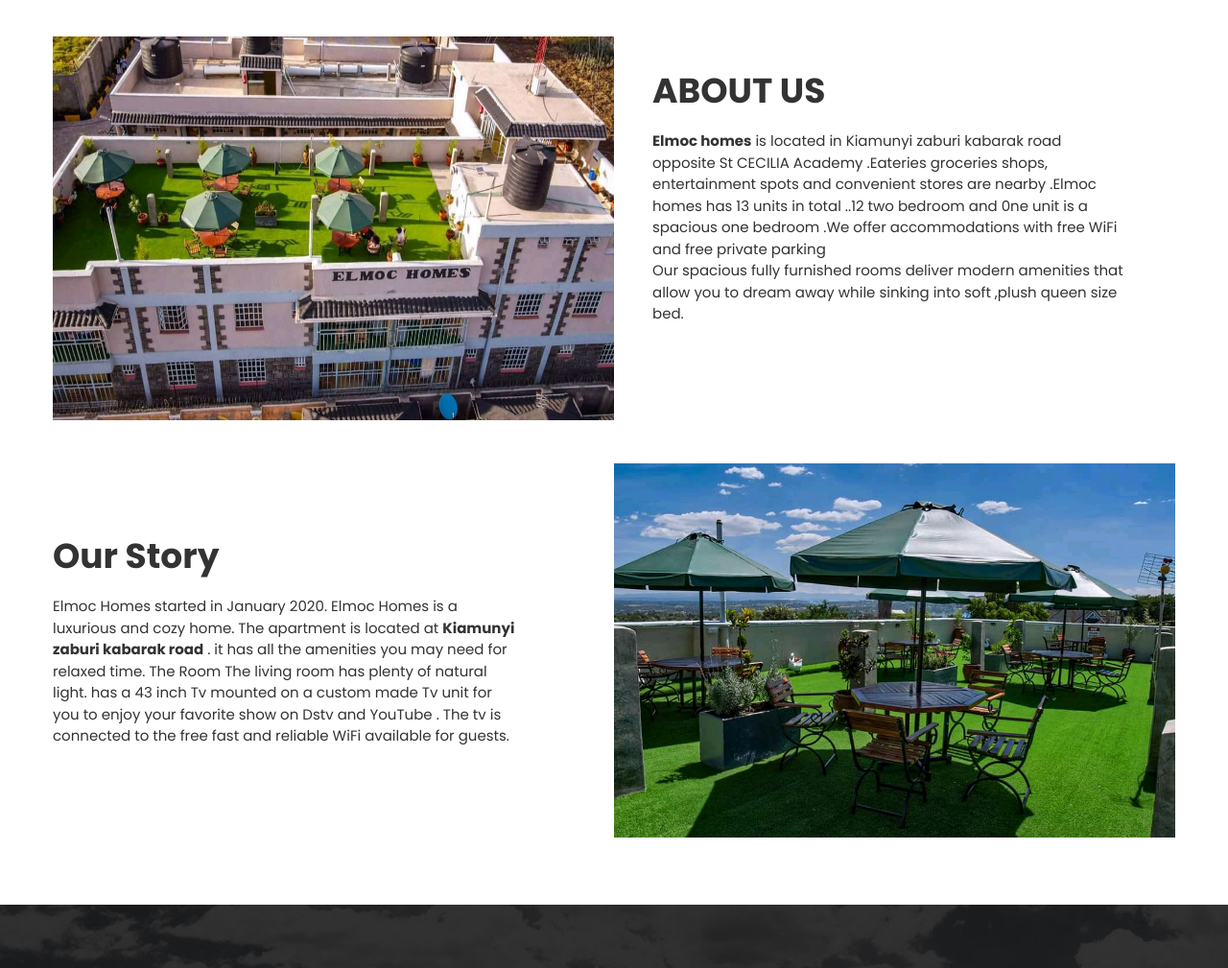
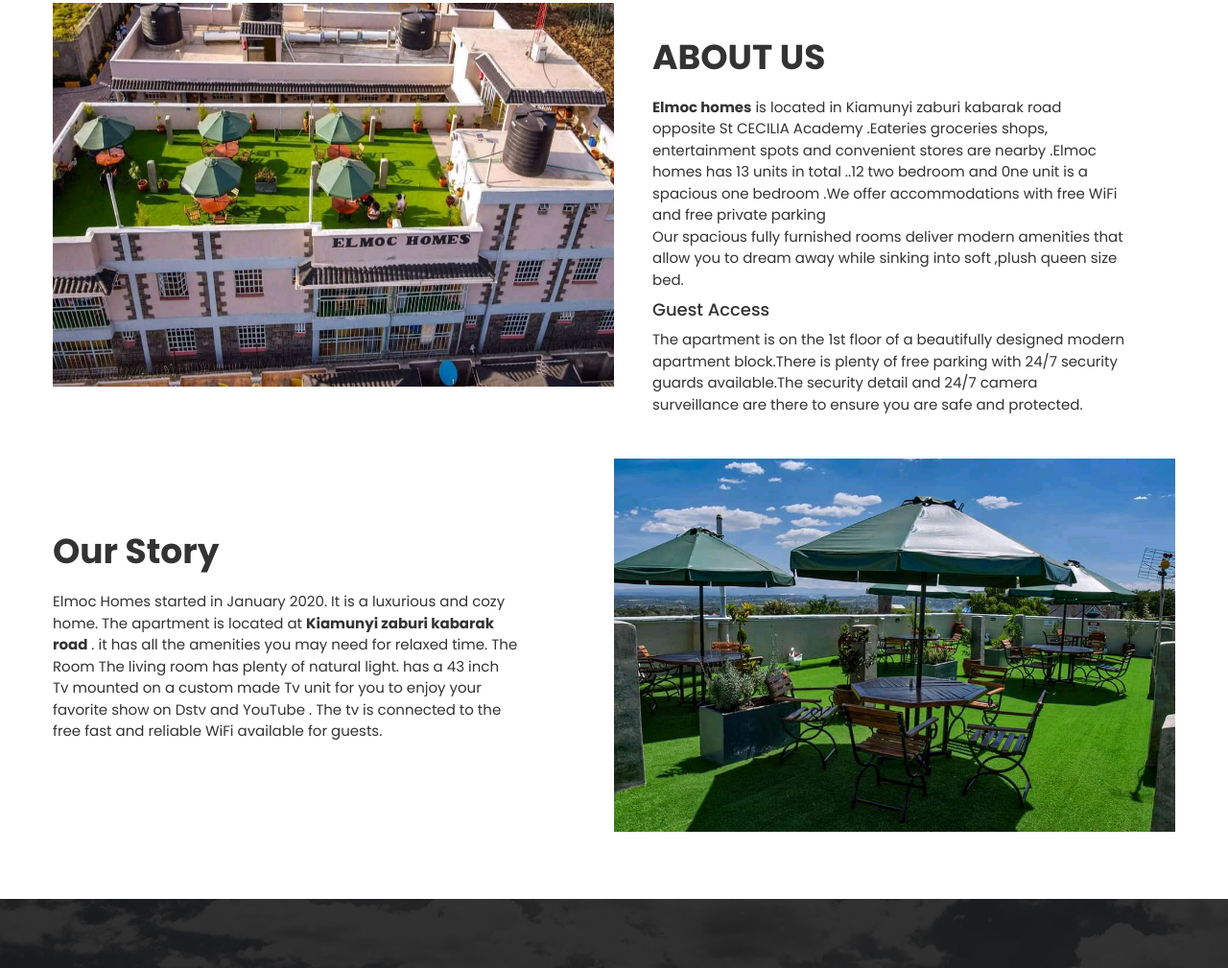
Before and after one commit to WilsonKinyua/elmoc-homes, a plain HTML site: page about-us.html in a window 1280 px wide. Shown: the part 317-1326 px from the top of the page at 96% size. Drawn offline with Linux system fonts and the light colour scheme; files whose address does not match are found by name.

Commit message:
about us section updated

```diff
--- a/about-us.html
+++ b/about-us.html
@@ -73,7 +73,6 @@
         <div class="container">
             <div class="banner-content">
                 <h2>About Us</h2>
-                <p>Lorem Ipsum is simply dummy text of the printing</p>
             </div>
         </div>
     </section>
@@ -102,15 +101,26 @@
                                 <h2 class="heading">ABOUT US</h2>
                                 <div class="desc">
                                     <p class="about-p">
-                                        <strong>Elmoc homes</strong> is located in Kiamunyi zaburi kabarak road opposite St
+                                        <strong>Elmoc homes</strong> is located in Kiamunyi zaburi kabarak road opposite
+                                        St
                                         CECILIA Academy
-                                        .Eateries groceries shops, entertainment spots and convenient stores are nearby .Elmoc homes
-                                        has 13 units in total ..12 two bedroom and 0ne unit is a spacious one bedroom .We offer
+                                        .Eateries groceries shops, entertainment spots and convenient stores are nearby
+                                        .Elmoc homes
+                                        has 13 units in total ..12 two bedroom and 0ne unit is a spacious one bedroom
+                                        .We offer
                                         accommodations with free WiFi and free private parking
                                     </p>
                                     <p class="about-p1">
-                                        Our spacious fully furnished rooms deliver modern amenities that allow you to dream away
+                                        Our spacious fully furnished rooms deliver modern amenities that allow you to
+                                        dream away
                                         while sinking into soft ,plush queen size bed.
+                                    </p>
+                                    <h4>Guest Access</h4>
+                                    <p>
+                                        The apartment is on the 1st floor of a beautifully designed modern apartment
+                                        block.There is plenty of free parking with 24/7 security guards available.The
+                                        security detail and 24/7 camera surveillance are there to ensure you are safe
+                                        and protected.
                                     </p>
                                 </div>
                             </div>
@@ -131,7 +141,7 @@
                                 <div class="desc">
                                     <p>
                                         Elmoc Homes started in January 2020.
-                                        Elmoc Homes is a luxurious and cozy home. The apartment is located at
+                                        It is a luxurious and cozy home. The apartment is located at
                                         <strong>Kiamunyi
                                             zaburi kabarak road</strong> . it has all the amenities you may need for
                                         relaxed time.
```
